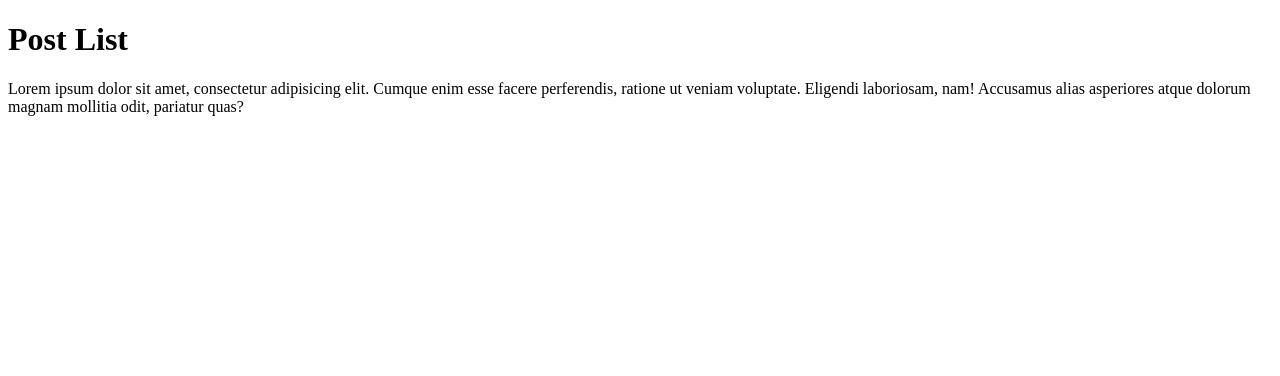
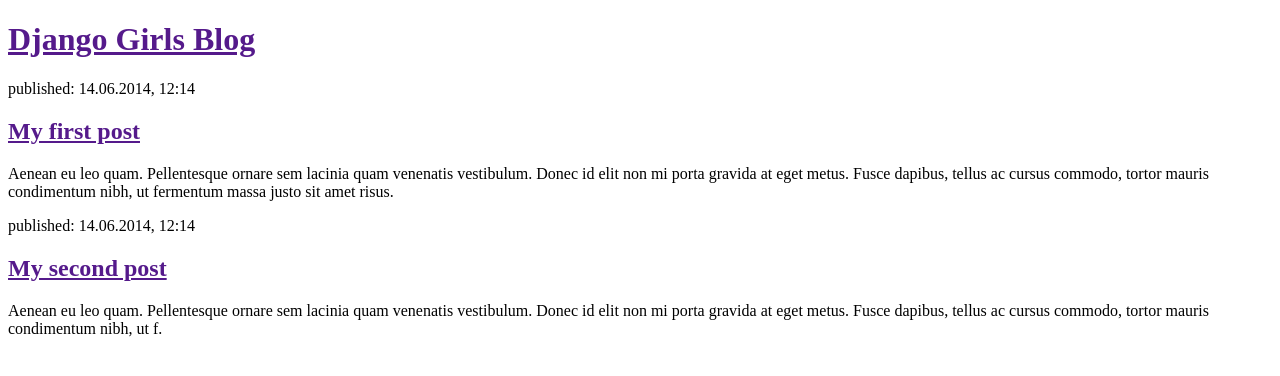
Before and after one commit to smallbee3/Djangogirls_Tutorial, a Django app: page / in a window 1280 px wide. Shown: the top 376 px of the page. Run offline with Django 3.2, Linux system fonts and the light colour scheme.

Commit message:
post_detail.html 생성 및 url경로 설정

```diff
--- a/django/blog/urls.py
+++ b/django/blog/urls.py
@@ -7,4 +7,5 @@
 
 urlpatterns = [
     path('', views.post_list),
+    path('detail/', views.post_detail),
 ]
--- a/django/blog/views.py
+++ b/django/blog/views.py
@@ -24,3 +24,7 @@
 
     # 'blog/post_list.html'템플릿 파일을 이용해 HTTP프로토콜
     return render(request, 'blog/post_list.html')
+
+def post_detail(request):
+
+    return render(request, 'blog/post_detail.html')
--- a/django/templates/blog/post_list.html
+++ b/django/templates/blog/post_list.html
@@ -5,7 +5,23 @@
     <title>DjangoGirls Tutorial</title>
 </head>
 <body>
-    <h1>Post List</h1>
-    <p>Lorem ipsum dolor sit amet, consectetur adipisicing elit. Cumque enim esse facere perferendis, ratione ut veniam voluptate. Eligendi laboriosam, nam! Accusamus alias asperiores atque dolorum magnam mollitia odit, pariatur quas?</p>
+<div>
+    <h1><a href="">Django Girls Blog</a></h1>
+</div>
+
+<div>
+    <p>published: 14.06.2014, 12:14</p>
+    <h2><a href="">My first post</a></h2>
+    <p>Aenean eu leo quam. Pellentesque ornare sem lacinia quam venenatis vestibulum. Donec id elit non mi porta gravida
+        at eget metus. Fusce dapibus, tellus ac cursus commodo, tortor mauris condimentum nibh, ut fermentum massa justo
+        sit amet risus.</p>
+</div>
+
+<div>
+    <p>published: 14.06.2014, 12:14</p>
+    <h2><a href="">My second post</a></h2>
+    <p>Aenean eu leo quam. Pellentesque ornare sem lacinia quam venenatis vestibulum. Donec id elit non mi porta gravida
+        at eget metus. Fusce dapibus, tellus ac cursus commodo, tortor mauris condimentum nibh, ut f.</p>
+</div>
 </body>
 </html>
```
Also changed, not shown: django/templates/blog/post_detail.html (added, +10 -0 lines).
